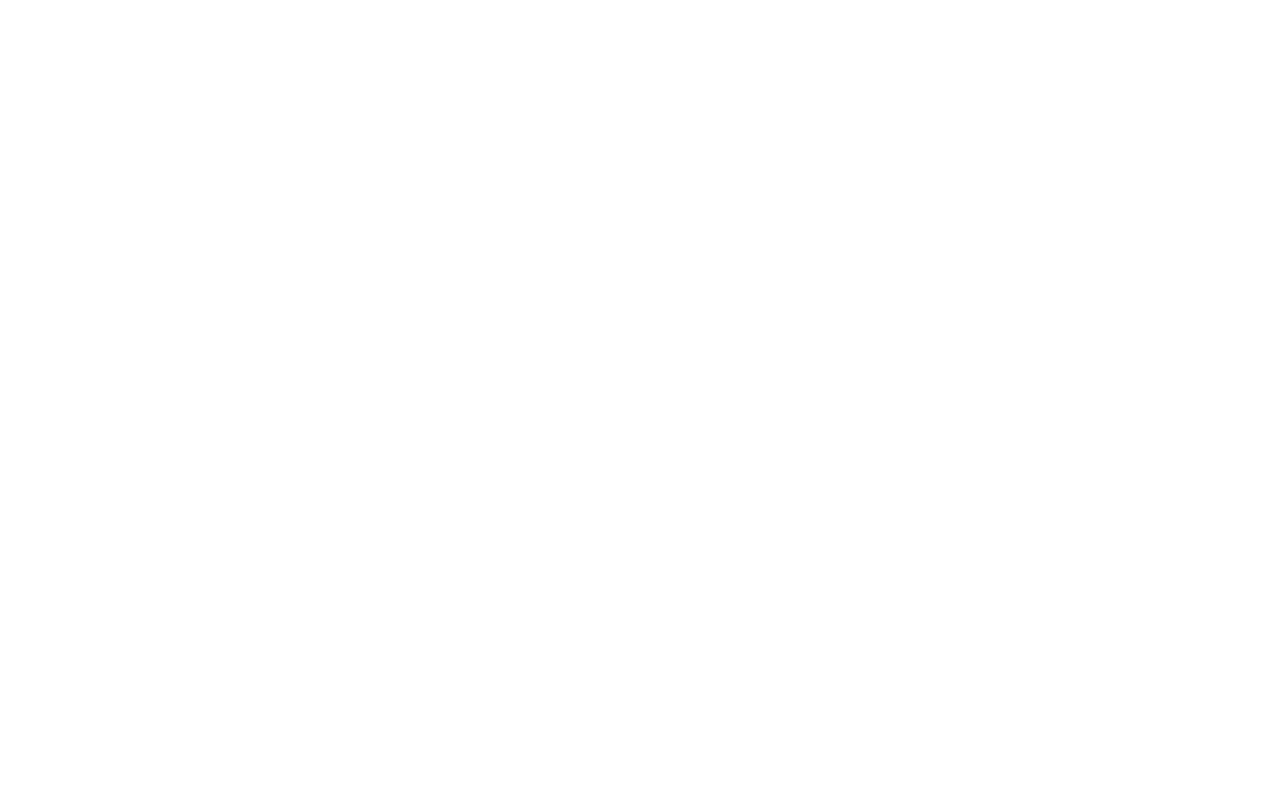
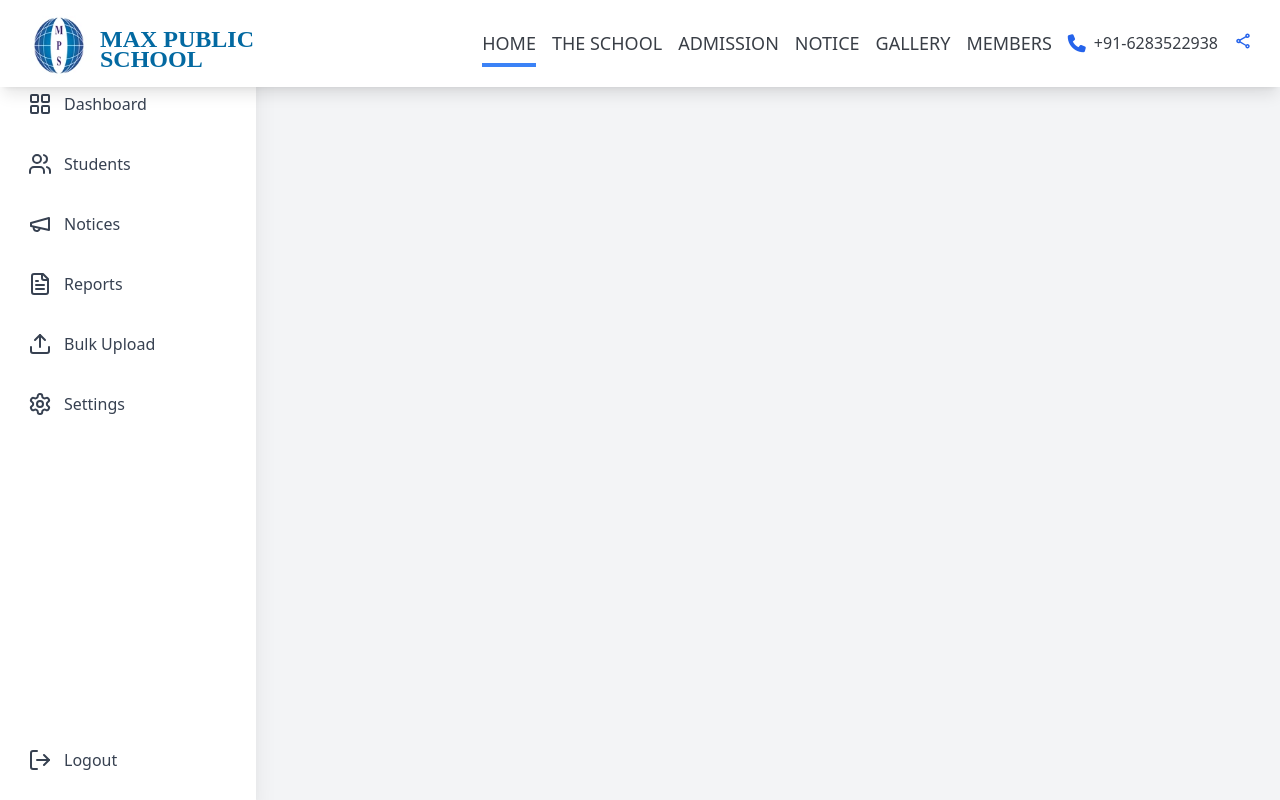
Before and after one commit to prashantkumarpro/MPS, a React (Vite) app in the folder frontend/: page /admin in a window 1280 px wide. Before the commit this address had no page. Built offline with nearby package versions, Linux system fonts and the light colour scheme; a web font is replaced by a local one.

Commit message:
add admin layout

```diff
--- a/frontend/src/App.jsx
+++ b/frontend/src/App.jsx
@@ -6,6 +6,7 @@ import Root from './Root'
 import Profile from './components/Profile'
 import Notification from './pages/Notification'
 import ResultPage from './pages/resutlPage'
+import AdminLayout from './pages/admin/Dashboard'
 import { ReportProvider } from './context/ReportContext'
 
 function App () {
@@ -19,6 +20,7 @@ function App () {
             <Route path='/notification' element={<Notification />} />
             <Route path='/allgallery' element={<AllGallery />} />
             <Route path='/result' element={<ResultPage />} />
+            <Route path='/admin' element={<AdminLayout />} />
           </Route>
         </Routes>
       </BrowserRouter>
--- a/frontend/src/Root.jsx
+++ b/frontend/src/Root.jsx
@@ -2,12 +2,11 @@ import React from 'react'
 import { Outlet } from 'react-router'
 import Header from './components/Header'
 import MobileBottomHeader from './components/MobileBottomHeder'
-import ResultBanner from './components/ResultBanner'
+
 
 const Root = () => {
   return (
     <div>
-      <ResultBanner />
       <Header />
       <Outlet />
       <MobileBottomHeader />
--- a/frontend/src/components/ResultBanner.jsx
+++ b/frontend/src/components/ResultBanner.jsx
@@ -24,7 +24,7 @@ export default function ResultBanner() {
   return (
     <section
       className={`w-full bg-gradient-to-r from-primary-blue via-secondary-blue to-accent-purple
-        text-white font-montserrat shadow-md sticky top-20 z-50 transition-transform duration-500
+        text-white font-montserrat shadow-md sticky top-20 z-10 transition-transform duration-500
         ${show ? "translate-y-0" : "-translate-y-full"}`}
     >
       <div className="max-w-6xl mx-auto py-6 px-4 flex flex-col md:flex-row items-center justify-between">
--- a/frontend/src/pages/Home.jsx
+++ b/frontend/src/pages/Home.jsx
@@ -8,12 +8,12 @@ import ContactForm from '../components/Contact'
 import GallerySection from '../components/GallerySection'
 import CoursesAndPrograms from '../components/CoursesAndPrograms'
 import ViewReportForm from '../components/ViewReportForm'
+import ResultBanner from '../components/ResultBanner'
 
 const Home = () => {
-
-
   return (
     <>
+      <ResultBanner />
       <HomeBanner />
       <WelcomeText />
       <ViewReportForm />
--- /dev/null
+++ b/frontend/src/pages/admin/Dashboard.jsx
@@ -0,0 +1,108 @@
+import React from 'react'
+import { NavLink, Outlet } from 'react-router'
+import {
+  LayoutGrid,
+  Users,
+  Megaphone,
+  FileText,
+  Upload,
+  Settings,
+  LogOut
+} from 'lucide-react'
+
+// =============================
+// Admin Layout (Sidebar + Header)
+// =============================
+export default function AdminLayout () {
+  return (
+    <div className='flex h-screen bg-gray-100'>
+      {/* Sidebar */}
+      <aside className='w-64 bg-white shadow-xl flex flex-col p-4'>
+        <h1 className='text-2xl font-bold mb-8 text-blue-700'>MPS Admin</h1>
+
+        <nav className='flex flex-col gap-3'>
+          <SidebarLink to='/admin/dashboard' icon={<LayoutGrid />}>
+            Dashboard
+          </SidebarLink>
+          <SidebarLink to='/admin/students' icon={<Users />}>
+            Students
+          </SidebarLink>
+          <SidebarLink to='/admin/notices' icon={<Megaphone />}>
+            Notices
+          </SidebarLink>
+          <SidebarLink to='/admin/reports' icon={<FileText />}>
+            Reports
+          </SidebarLink>
+          <SidebarLink to='/admin/bulk-upload' icon={<Upload />}>
+            Bulk Upload
+          </SidebarLink>
+          <SidebarLink to='/admin/settings' icon={<Settings />}>
+            Settings
+          </SidebarLink>
+        </nav>
+
+        <div className='mt-auto'>
+          <SidebarLink to='/admin/logout' icon={<LogOut />}>
+            Logout
+          </SidebarLink>
+        </div>
+      </aside>
+
+      {/* Main Content */}
+      <main className='flex-1 overflow-y-auto p-6'>
+        <Outlet />
+      </main>
+    </div>
+  )
+}
+
+// =============================
+// Reusable Sidebar Link Component
+// =============================
+function SidebarLink ({ to, icon, children }) {
+  return (
+    <NavLink
+      to={to}
+      className={({ isActive }) =>
+        `flex items-center gap-3 p-3 rounded-xl text-gray-700 hover:bg-blue-100 hover:text-blue-700 transition-all ${
+          isActive ? 'bg-blue-600 text-white' : ''
+        }`
+      }
+    >
+      <span className='text-xl'>{icon}</span>
+      <span className='text-md font-medium'>{children}</span>
+    </NavLink>
+  )
+}
+
+// =============================
+// Placeholder Admin Pages
+// Replace these with real content later
+// =============================
+export function AdminDashboard () {
+  return <h2 className='text-3xl font-bold'>📊 Dashboard</h2>
+}
+
+export function AdminStudents () {
+  return <h2 className='text-3xl font-bold'>👨‍🎓 Students</h2>
+}
+
+export function AdminNotices () {
+  return <h2 className='text-3xl font-bold'>📢 Notices</h2>
+}
+
+export function AdminReports () {
+  return <h2 className='text-3xl font-bold'>📝 Reports</h2>
+}
+
+export function AdminBulkUpload () {
+  return <h2 className='text-3xl font-bold'>📦 Bulk Upload</h2>
+}
+
+export function AdminSettings () {
+  return <h2 className='text-3xl font-bold'>⚙️ Settings</h2>
+}
+
+export function AdminLogout () {
+  return <h2 className='text-3xl font-bold'>🚪 Logout</h2>
+}
```
